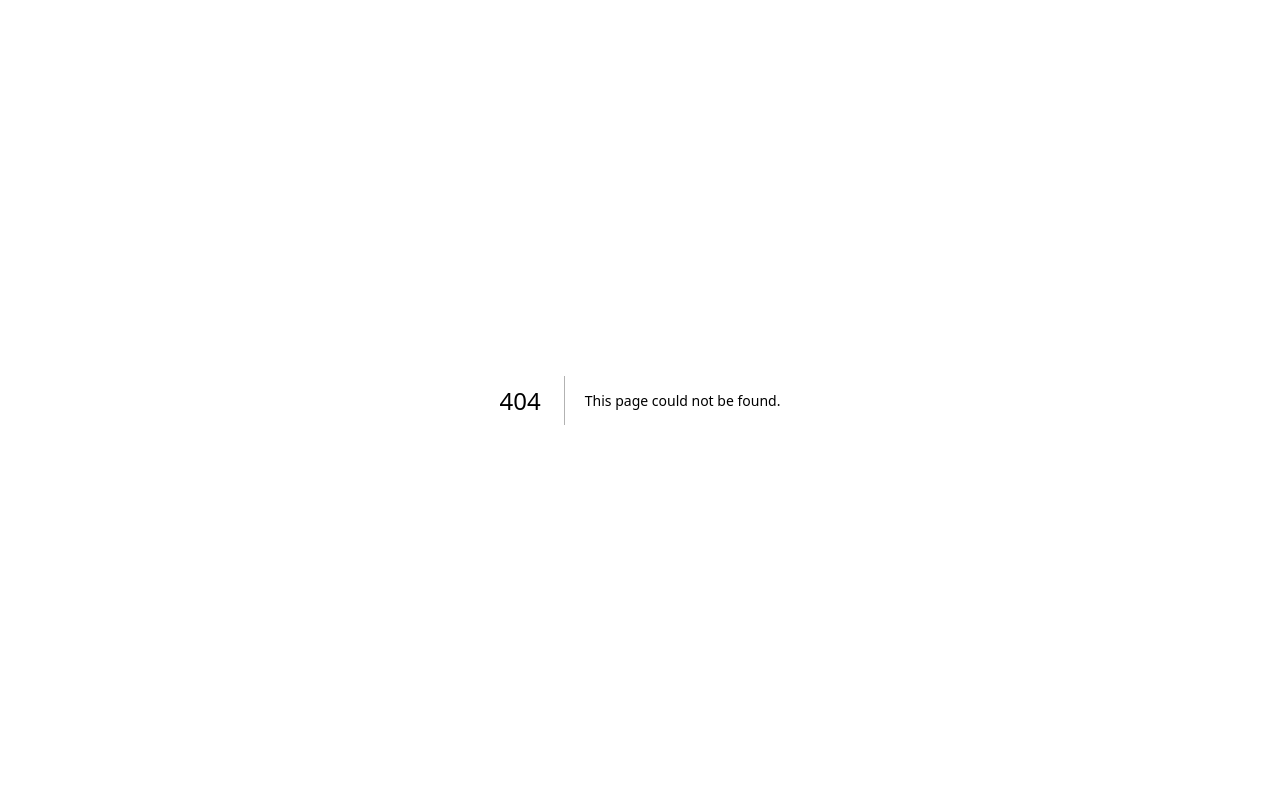
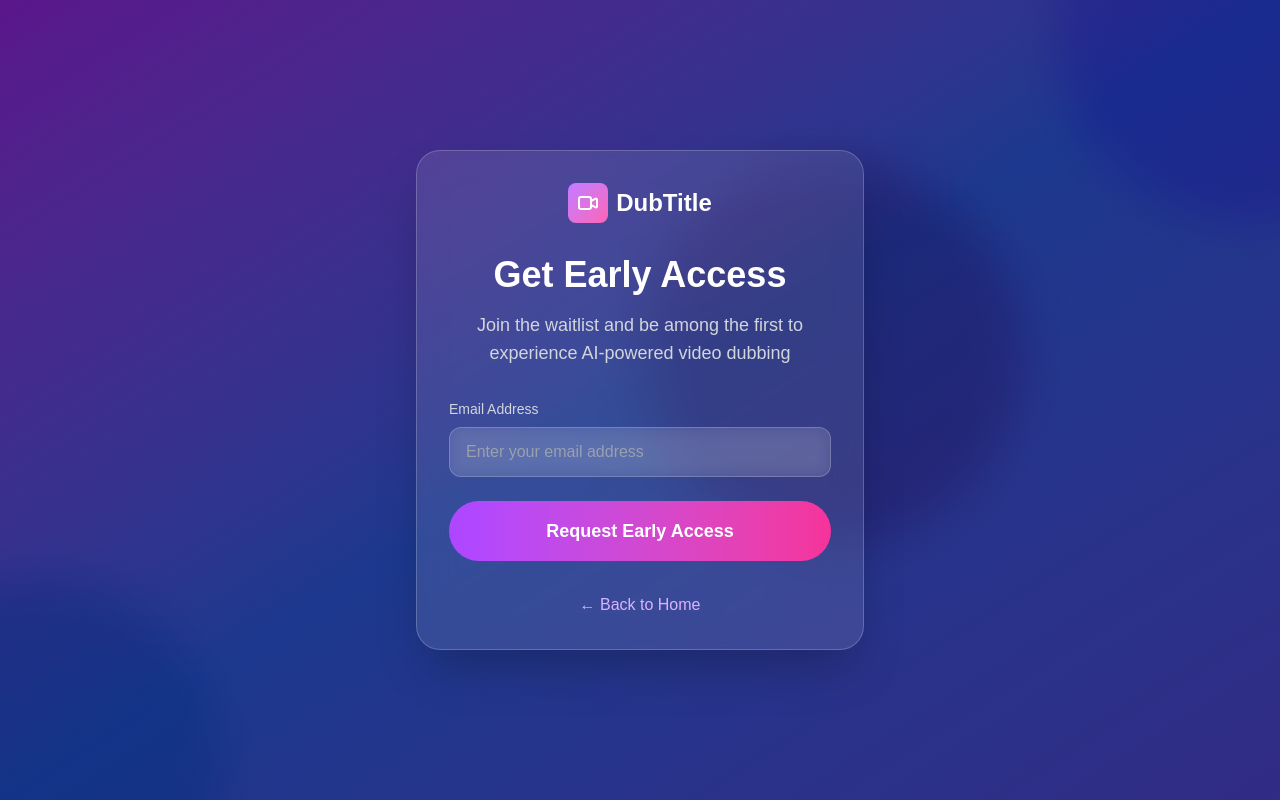
Before and after one commit to rajan9519/dubtitle-fe, a Next.js app: page /early-access in a window 1280 px wide. Before the commit this address had no page. Built offline with nearby package versions, Linux system fonts and the light colour scheme.

Commit message:
early access page to save data to db

```diff
--- a/app/components/Hero.tsx
+++ b/app/components/Hero.tsx
@@ -1,6 +1,9 @@
 "use client";
 
+import { useRouter } from 'next/navigation';
+
 export default function Hero() {
+  const router = useRouter();
   return (
     <section className="relative min-h-screen bg-gradient-to-br from-purple-900 via-blue-900 to-indigo-900 overflow-hidden">
       {/* Animated background elements */}
@@ -70,7 +73,10 @@ export default function Hero() {
 
             {/* CTA Buttons */}
             <div className="flex flex-col sm:flex-row gap-4 justify-center lg:justify-start mb-8">
-              <button className="group relative px-8 py-4 bg-gradient-to-r from-purple-500 to-pink-500 text-white font-bold text-lg rounded-full hover:shadow-2xl hover:shadow-purple-500/25 transition-all duration-300 transform hover:scale-105 hover:-translate-y-1">
+              <button
+                onClick={() => router.push('/early-access')}
+                className="group relative px-8 py-4 bg-gradient-to-r from-purple-500 to-pink-500 text-white font-bold text-lg rounded-full hover:shadow-2xl hover:shadow-purple-500/25 transition-all duration-300 transform hover:scale-105 hover:-translate-y-1"
+              >
                 <span className="relative z-10">Get Started for Free</span>
                 <div className="absolute inset-0 bg-gradient-to-r from-purple-600 to-pink-600 rounded-full opacity-0 group-hover:opacity-100 transition-opacity duration-300"></div>
               </button>
--- /dev/null
+++ b/app/early-access/page.tsx
@@ -0,0 +1,152 @@
+"use client";
+
+import { useState } from 'react';
+import Link from 'next/link';
+import { useRouter } from 'next/navigation';
+
+export default function EarlyAccess() {
+  const router = useRouter();
+  const [email, setEmail] = useState('');
+  const [isSubmitted, setIsSubmitted] = useState(false);
+  const [isLoading, setIsLoading] = useState(false);
+  const [error, setError] = useState('');
+
+  const handleSubmit = async (e: React.FormEvent) => {
+    e.preventDefault();
+    setIsLoading(true);
+    setError('');
+
+    try {
+      const response = await fetch('https://api.subgen.in/contact-us', {
+        method: 'POST',
+        headers: {
+          'Content-Type': 'application/json',
+        },
+        body: JSON.stringify({
+          email: email,
+          domain: 'dubtitle.com'
+        })
+      });
+
+      if (!response.ok) {
+        throw new Error('Failed to submit. Please try again.');
+      }
+
+      setIsSubmitted(true);
+    } catch (err) {
+      setError(err instanceof Error ? err.message : 'Something went wrong. Please try again.');
+    } finally {
+      setIsLoading(false);
+    }
+  };
+
+  if (isSubmitted) {
+    return (
+      <div className="min-h-screen bg-gradient-to-br from-purple-900 via-blue-900 to-indigo-900 flex items-center justify-center p-6">
+        <div className="max-w-md w-full">
+          <div className="bg-white/10 backdrop-blur-lg border border-white/20 rounded-3xl p-8 shadow-2xl text-center">
+            <div className="w-16 h-16 bg-green-500/20 rounded-full flex items-center justify-center mx-auto mb-6">
+              <svg className="w-8 h-8 text-green-400" fill="none" stroke="currentColor" viewBox="0 0 24 24">
+                <path strokeLinecap="round" strokeLinejoin="round" strokeWidth={2} d="M5 13l4 4L19 7" />
+              </svg>
+            </div>
+            <h2 className="text-3xl font-bold text-white mb-4">You're All Set! 🎉</h2>
+            <p className="text-gray-300 mb-8 text-lg">
+              Thank you for your interest in DubTitle! Your account will be activated in a few days.
+              We'll send you an email with your login details once it's ready.
+            </p>
+            <button
+              onClick={() => router.push('/')}
+              className="inline-block px-8 py-4 bg-gradient-to-r from-purple-500 to-pink-500 text-white font-bold text-lg rounded-full hover:shadow-2xl hover:shadow-purple-500/25 transition-all duration-300 transform hover:scale-105 hover:-translate-y-1 cursor-pointer"
+            >
+              Back to Home
+            </button>
+          </div>
+        </div>
+      </div>
+    );
+  }
+
+  return (
+    <div className="min-h-screen bg-gradient-to-br from-purple-900 via-blue-900 to-indigo-900 flex items-center justify-center p-6">
+      {/* Animated background elements */}
+      <div className="absolute inset-0 overflow-hidden pointer-events-none">
+        <div className="absolute -top-40 -right-40 w-96 h-96 bg-purple-500 rounded-full mix-blend-multiply filter blur-xl opacity-20 animate-pulse"></div>
+        <div className="absolute -bottom-40 -left-40 w-96 h-96 bg-cyan-500 rounded-full mix-blend-multiply filter blur-xl opacity-20 animate-pulse animation-delay-2000"></div>
+        <div className="absolute top-40 left-1/2 w-96 h-96 bg-pink-500 rounded-full mix-blend-multiply filter blur-xl opacity-20 animate-pulse animation-delay-4000"></div>
+      </div>
+
+      <div className="max-w-md w-full relative z-10">
+        <div className="bg-white/10 backdrop-blur-lg border border-white/20 rounded-3xl p-8 shadow-2xl">
+          <div className="text-center mb-8">
+            <button onClick={() => router.push('/')} className="inline-flex items-center space-x-2 mb-8 cursor-pointer bg-transparent border-none">
+              <div className="w-10 h-10 bg-gradient-to-br from-purple-400 to-pink-400 rounded-lg flex items-center justify-center">
+                <svg className="w-6 h-6 text-white" fill="none" stroke="currentColor" viewBox="0 0 24 24">
+                  <path strokeLinecap="round" strokeLinejoin="round" strokeWidth={2} d="M15 10l4.553-2.276A1 1 0 0121 8.618v6.764a1 1 0 01-1.447.894L15 14M5 18h8a2 2 0 002-2V8a2 2 0 00-2-2H5a2 2 0 00-2 2v8a2 2 0 002 2z" />
+                </svg>
+              </div>
+              <span className="text-white text-2xl font-bold">DubTitle</span>
+            </button>
+
+            <h1 className="text-4xl font-bold text-white mb-4">
+              Get Early Access
+            </h1>
+            <p className="text-gray-300 text-lg">
+              Join the waitlist and be among the first to experience AI-powered video dubbing
+            </p>
+          </div>
+
+          <form onSubmit={handleSubmit} className="space-y-6">
+            <div>
+              <label htmlFor="email" className="block text-sm font-medium text-gray-300 mb-2">
+                Email Address
+              </label>
+              <input
+                type="email"
+                id="email"
+                value={email}
+                onChange={(e) => setEmail(e.target.value)}
+                required
+                className="w-full px-4 py-3 bg-white/10 border border-white/20 rounded-xl text-white placeholder-gray-400 focus:outline-none focus:ring-2 focus:ring-purple-500 focus:border-transparent backdrop-blur-sm"
+                placeholder="Enter your email address"
+              />
+            </div>
+
+            {error && (
+              <div className="bg-red-500/20 border border-red-500/30 rounded-xl p-4 text-center">
+                <p className="text-red-300 text-sm">{error}</p>
+              </div>
+            )}
+
+            <button
+              type="submit"
+              disabled={isLoading}
+              className="w-full px-8 py-4 bg-gradient-to-r from-purple-500 to-pink-500 text-white font-bold text-lg rounded-full hover:shadow-2xl hover:shadow-purple-500/25 transition-all duration-300 transform hover:scale-105 hover:-translate-y-1 disabled:opacity-50 disabled:cursor-not-allowed disabled:transform-none"
+            >
+              {isLoading ? (
+                <div className="flex items-center justify-center space-x-2">
+                  <svg className="animate-spin h-5 w-5 text-white" fill="none" viewBox="0 0 24 24">
+                    <circle className="opacity-25" cx="12" cy="12" r="10" stroke="currentColor" strokeWidth="4"></circle>
+                    <path className="opacity-75" fill="currentColor" d="M4 12a8 8 0 018-8V0C5.373 0 0 5.373 0 12h4zm2 5.291A7.962 7.962 0 014 12H0c0 3.042 1.135 5.824 3 7.938l3-2.647z"></path>
+                  </svg>
+                  <span>Joining...</span>
+                </div>
+              ) : (
+                'Request Early Access'
+              )}
+            </button>
+          </form>
+
+          <div className="mt-8 text-center">
+            <button
+              onClick={() => router.push('/')}
+              className="text-purple-300 hover:text-purple-200 transition-colors cursor-pointer bg-transparent border-none"
+            >
+              ← Back to Home
+            </button>
+          </div>
+        </div>
+      </div>
+    </div>
+  );
+}
```
